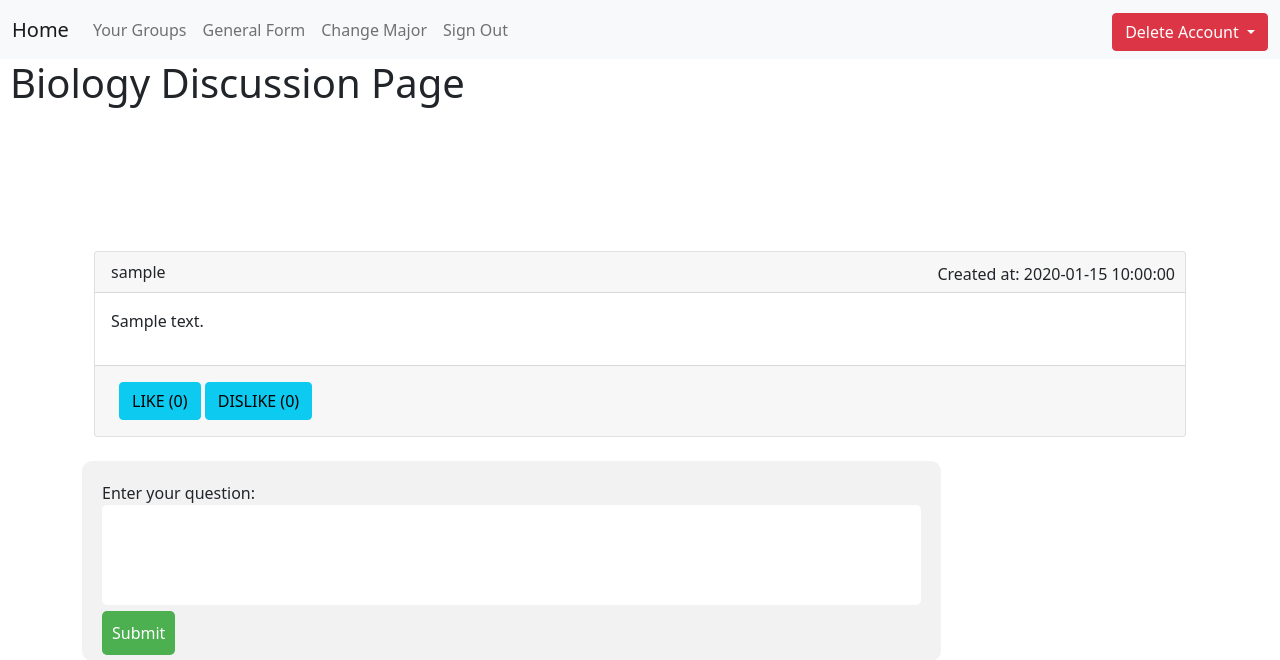
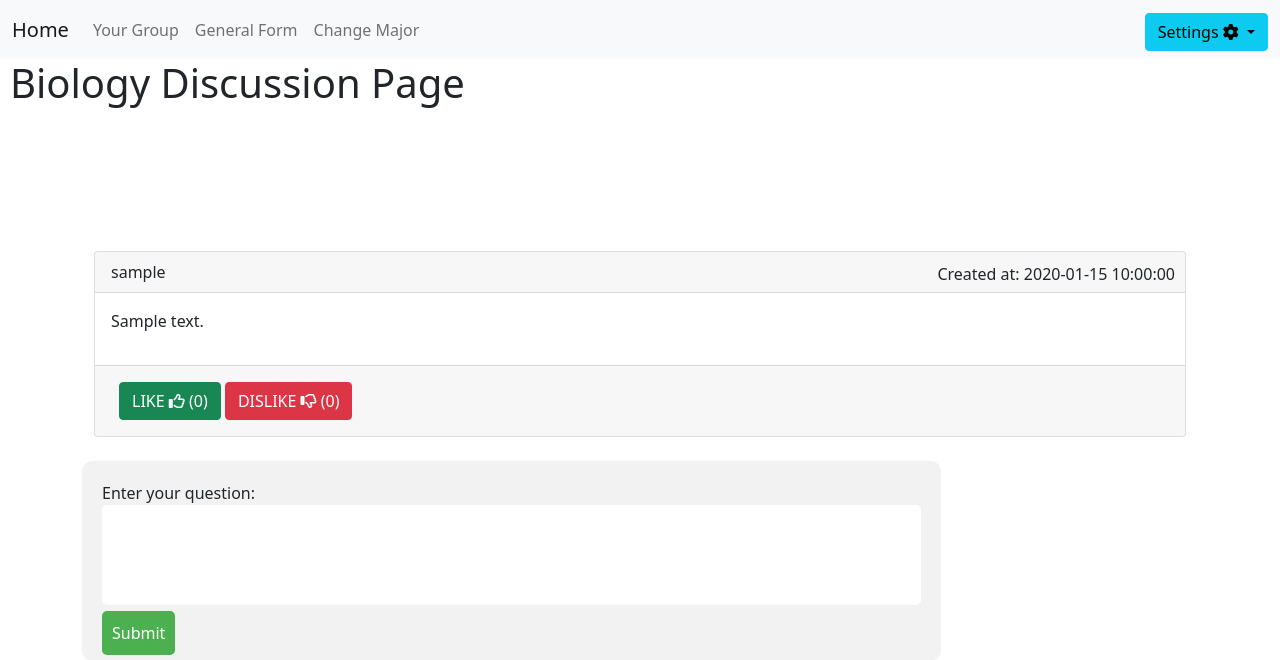
Before and after one commit to JensenLobo/StudyBuddies, a Flask app: page /biology in a window 1280 px wide. Shown: the top 660 px of the page. Run offline with Flask 3, Linux system fonts and the light colour scheme; the visitor is signed in with stand-in values (Sample User, id 1); tables that the repository leaves empty hold one stand-in row (values such as "Sample post"); some libraries are stand-ins or nearby versions.

Commit message:
updating necessary html pages

```diff
--- a/templates/biology_Form.html
+++ b/templates/biology_Form.html
@@ -22,8 +22,8 @@
 
                     <div class="px-4 pt-3">
 
-                      <a class="btn btn-info" href="/likebio/{{post.post_id}}">LIKE ({{post.likes}})</a>
-                      <a class="btn btn-info" href="/dislikebio/{{post.post_id}}">DISLIKE ({{post.dislikes}})</a>
+                      <a class="btn btn-success" href="/likebio/{{post.post_id}}">LIKE <i class="fa-regular fa-thumbs-up"></i> ({{post.likes}})</a>
+                      <a class="btn btn-danger" href="/dislikebio/{{post.post_id}}">DISLIKE <i class="fa-regular fa-thumbs-down"></i> ({{post.dislikes}})</a>
                       <!--<form action="editMessage.html" method="get">
                         <textarea type="text" name="question-input"></textarea>
                         <button type="submit" class="btn btn-warning">Edit</button>
@@ -34,7 +34,7 @@
                       <!--<div class="openBtn">
                         <button class="btn btn-warning" onclick="openForm()">EDIT</button>
                       </div>-->
-                      <button class="btn btn-warning" onclick="openForm({{ post.post_id }})">EDIT</button>
+                      <button class="btn btn-warning" onclick="openForm({{ post.post_id }})">EDIT <i class="fa-regular fa-pen-to-square"></i></button>
                       <div class="loginPopup">
                         <div class="formPopup" id="popupForm">
                           <form action="{{ url_for('update_post', id = post.post_id )}}" method="POST" class="formContainer">
--- a/templates/business_Forum.html
+++ b/templates/business_Forum.html
@@ -22,8 +22,8 @@
 
                     <div class="px-4 pt-3">
 
-                      <a class="btn btn-info" href="/likebus/{{post.post_id}}">LIKE ({{post.likes}})</a>
-                      <a class="btn btn-info" href="/dislikebus/{{post.post_id}}">DISLIKE ({{post.dislikes}})</a>
+                      <a class="btn btn-success" href="/likebus/{{post.post_id}}">LIKE <i class="fa-regular fa-thumbs-up"></i> ({{post.likes}})</a>
+                      <a class="btn btn-danger" href="/dislikebus/{{post.post_id}}">DISLIKE <i class="fa-regular fa-thumbs-down"></i> ({{post.dislikes}})</a>
                       <!--<form action="editMessage.html" method="get">
                         <textarea type="text" name="question-input"></textarea>
                         <button type="submit" class="btn btn-warning">Edit</button>
@@ -34,7 +34,7 @@
                       <!--<div class="openBtn">
                         <button class="btn btn-warning" onclick="openForm()">EDIT</button>
                       </div>-->
-                      <button class="btn btn-warning" onclick="openForm({{ post.post_id }})">EDIT</button>
+                      <button class="btn btn-warning" onclick="openForm({{ post.post_id }})">EDIT <i class="fa-regular fa-pen-to-square"></i></button>
                       <div class="loginPopup">
                         <div class="formPopup" id="popupForm">
                           <form action="{{ url_for('update_post', id = post.post_id )}}" method="POST" class="formContainer">
--- a/templates/compSci_Forum.html
+++ b/templates/compSci_Forum.html
@@ -22,8 +22,8 @@
 
                     <div class="px-4 pt-3">
 
-                      <a class="btn btn-info" href="/like/{{post.post_id}}">LIKE ({{post.likes}})</a>
-                      <a class="btn btn-info" href="/dislike/{{post.post_id}}">DISLIKE ({{post.dislikes}})</a>
+                      <a class="btn btn-success" href="/like/{{post.post_id}}">LIKE <i class="fa-regular fa-thumbs-up"></i> ({{post.likes}})</a>
+                      <a class="btn btn-danger" href="/dislike/{{post.post_id}}">DISLIKE <i class="fa-regular fa-thumbs-down"></i> ({{post.dislikes}})</a>
                       <!--<form action="editMessage.html" method="get">
                         <textarea type="text" name="question-input"></textarea>
                         <button type="submit" class="btn btn-warning">Edit</button>
@@ -34,7 +34,7 @@
                       <!--<div class="openBtn">
                         <button class="btn btn-warning" onclick="openForm()">EDIT</button>
                       </div>-->
-                      <button class="btn btn-warning" onclick="openForm({{post.post_id}})">EDIT</button>
+                      <button class="btn btn-warning" onclick="openForm({{post.post_id}})">EDIT <i class="fa-regular fa-pen-to-square"></i> </button>
                       <div class="loginPopup">
                         <div class="formPopup" id="popupForm">
                           <form action="{{ url_for('update_post', id = post.post_id )}}" method="POST" class="formContainer">
--- a/templates/engineering_forum.html
+++ b/templates/engineering_forum.html
@@ -22,8 +22,8 @@
 
                     <div class="px-4 pt-3">
 
-                      <a class="btn btn-info" href="/likeeng/{{post.post_id}}">LIKE ({{post.likes}})</a>
-                      <a class="btn btn-info" href="/dislikeeng/{{post.post_id}}">DISLIKE ({{post.dislikes}})</a>
+                      <a class="btn btn-success" href="/likeeng/{{post.post_id}}">LIKE <i class="fa-regular fa-thumbs-up"></i> ({{post.likes}})</a>
+                      <a class="btn btn-danger" href="/dislikeeng/{{post.post_id}}">DISLIKE <i class="fa-regular fa-thumbs-down"></i> ({{post.dislikes}})</a>
                       <!--<form action="editMessage.html" method="get">
                         <textarea type="text" name="question-input"></textarea>
                         <button type="submit" class="btn btn-warning">Edit</button>
@@ -34,7 +34,7 @@
                       <!--<div class="openBtn">
                         <button class="btn btn-warning" onclick="openForm()">EDIT</button>
                       </div>-->
-                      <button class="btn btn-warning" onclick="openForm({{ post.post_id }})">EDIT</button>
+                      <button class="btn btn-warning" onclick="openForm({{ post.post_id }})">EDIT <i class="fa-regular fa-pen-to-square"></i></button>
                       <div class="loginPopup">
                         <div class="formPopup" id="popupForm">
                           <form action="{{ url_for('update_post', id = post.post_id )}}" method="POST" class="formContainer">
--- a/templates/general.html
+++ b/templates/general.html
@@ -22,8 +22,8 @@
 
                     <div class="px-4 pt-3">
 
-                      <a class="btn btn-info" href="/likegen/{{post.post_id}}">LIKE ({{post.likes}})</a>
-                      <a class="btn btn-info" href="/dislikegen/{{post.post_id}}">DISLIKE ({{post.dislikes}})</a>
+                      <a class="btn btn-success" href="/likegen/{{post.post_id}}">LIKE <i class="fa-regular fa-thumbs-up"></i> ({{post.likes}})</a>
+                      <a class="btn btn-danger" href="/dislikegen/{{post.post_id}}">DISLIKE <i class="fa-regular fa-thumbs-down"></i> ({{post.dislikes}})</a>
                       <!--<form action="editMessage.html" method="get">
                         <textarea type="text" name="question-input"></textarea>
                         <button type="submit" class="btn btn-warning">Edit</button>
@@ -34,7 +34,7 @@
                       <!--<div class="openBtn">
                         <button class="btn btn-warning" onclick="openForm()">EDIT</button>
                       </div>-->
-                      <button class="btn btn-warning" onclick="openForm({{ post.post_id }})">EDIT</button>
+                      <button class="btn btn-warning" onclick="openForm({{ post.post_id }})">EDIT <i class="fa-regular fa-pen-to-square"></i></button>
                       <div class="loginPopup">
                         <div class="formPopup" id="popupForm">
                           <form action="{{ url_for('update_postgen', id = post.post_id )}}" method="POST" class="formContainer">
--- a/templates/profileIndex.html
+++ b/templates/profileIndex.html
@@ -8,6 +8,7 @@
   <script src="https://code.jquery.com/jquery-3.5.1.slim.min.js" integrity="sha384-DfXdz2htPH0lsSSs5nCTpuj/zy4C+OGpamoFVy38MVBnE+IbbVYUew+OrCXaRkfj" crossorigin="anonymous"></script>
   <link href="https://cdn.jsdelivr.net/npm/bootstrap@5.1.3/dist/css/bootstrap.min.css" rel="stylesheet" integrity="sha384-1BmE4kWBq78iYhFldvKuhfTAU6auU8tT94WrHftjDbrCEXSU1oBoqyl2QvZ6jIW3" crossorigin="anonymous">
   <script defer src="https://cdn.jsdelivr.net/npm/bootstrap@5.1.3/dist/js/bootstrap.bundle.min.js" integrity="sha384-ka7Sk0Gln4gmtz2MlQnikT1wXgYsOg+OMhuP+IlRH9sENBO0LRn5q+8nbTov4+1p" crossorigin="anonymous"></script>
+  <script src="https://kit.fontawesome.com/0823149186.js" crossorigin="anonymous"></script>
   <title>{% block title %}{% endblock %}</title>
 </head>
 <body>
@@ -19,20 +20,20 @@
       </button>
       <!--<div class="collapse navbar-collapse" id="navbarSupportedContent"> -->
         <ul class="navbar-nav me-auto mb-2 mb-lg-0">
-            <a class="nav-link{% if list_movies_active %} active{% endif %}" href="/groups">Your Groups</a>
+            <a class="nav-link{% if list_movies_active %} active{% endif %}" href="/groups">Your Group</a>
             <a class="nav-link{% if list_movies_active %} active{% endif %}" href="/general">General Form</a>
             <a class="nav-link{% if list_movies_active %} active{% endif %}" href="/profile?user_id={{user.id}}">Change Major</a>
-            <a class="nav-link{% if list_movies_active %} active{% endif %}" href="/logout">Sign Out</a>
         </ul>
       <!--</div>-->
-      <form action="{{ url_for('delete_account') }}" method="post" class="formAdjust">
+      <form class="formAdjust">
         <ul
           <div class="dropdown">
-            <a class="btn btn-danger dropdown-toggle" href="#" role="button" id="dropdownMenuLink" data-bs-toggle="dropdown" aria-haspopup="true" aria-expanded="false">
-            Delete Account
+            <a class="btn btn-info dropdown-toggle" href="#" role="button" id="dropdownMenuLink" data-bs-toggle="dropdown" aria-haspopup="true" aria-expanded="false">
+            Settings <i class="fa-sharp fa-solid fa-gear"></i>
             </a>
             <div class="dropdown-menu" aria-labelledby="dropdownMenuLink">
-              <button class="dropdown-item" type="submit">Delete Account</button>
+              <button formaction="{{ url_for('delete_account') }}" formmethod="post" class="dropdown-item" type="submit">Delete Account</button>
+              <button class="dropdown-item" type="submit" formaction="{{url_for('logout')}}" formmethod="get">Sign Out</button>
             </div>
           </div>
         </ul>
@@ -44,6 +45,27 @@
   {% endblock %}
   <div class="container pt-4">
   {% block body %}
+  {% with messages = get_flashed_messages(with_categories=true) %}
+            {% if messages %}
+                {% for category, message in messages %}
+                    {% if category == 'error' %}
+                        <div class="alert alert-danger fade show text-center w-50" role="alert">
+                            {{ message }}
+
+                            <button type="button" class="btn-close ms-2" data-bs-dismiss="alert"></button>
+                        </div>
+                    {% else %}
+                        <div
+                            class="alert w-50 alert-success d-flex justify-content-center fade show text-center"
+                            role="alert">
+                            {{ message }}
+
+                            <button type="button" class="btn-close ms-2" data-bs-dismiss="alert"></button>
+                        </div>
+                    {% endif %}
+                {% endfor %}
+            {% endif %}
+  {% endwith %}
     <h3>How to Get Started</h3>
     <p>Use the navigation bar at the top, to move around the website. The first link will ta</p>
     <h3>New Features!</h3>
```
Also changed, not shown: templates/about.html (+21 -0 lines), templates/signup.html (+21 -0 lines).
